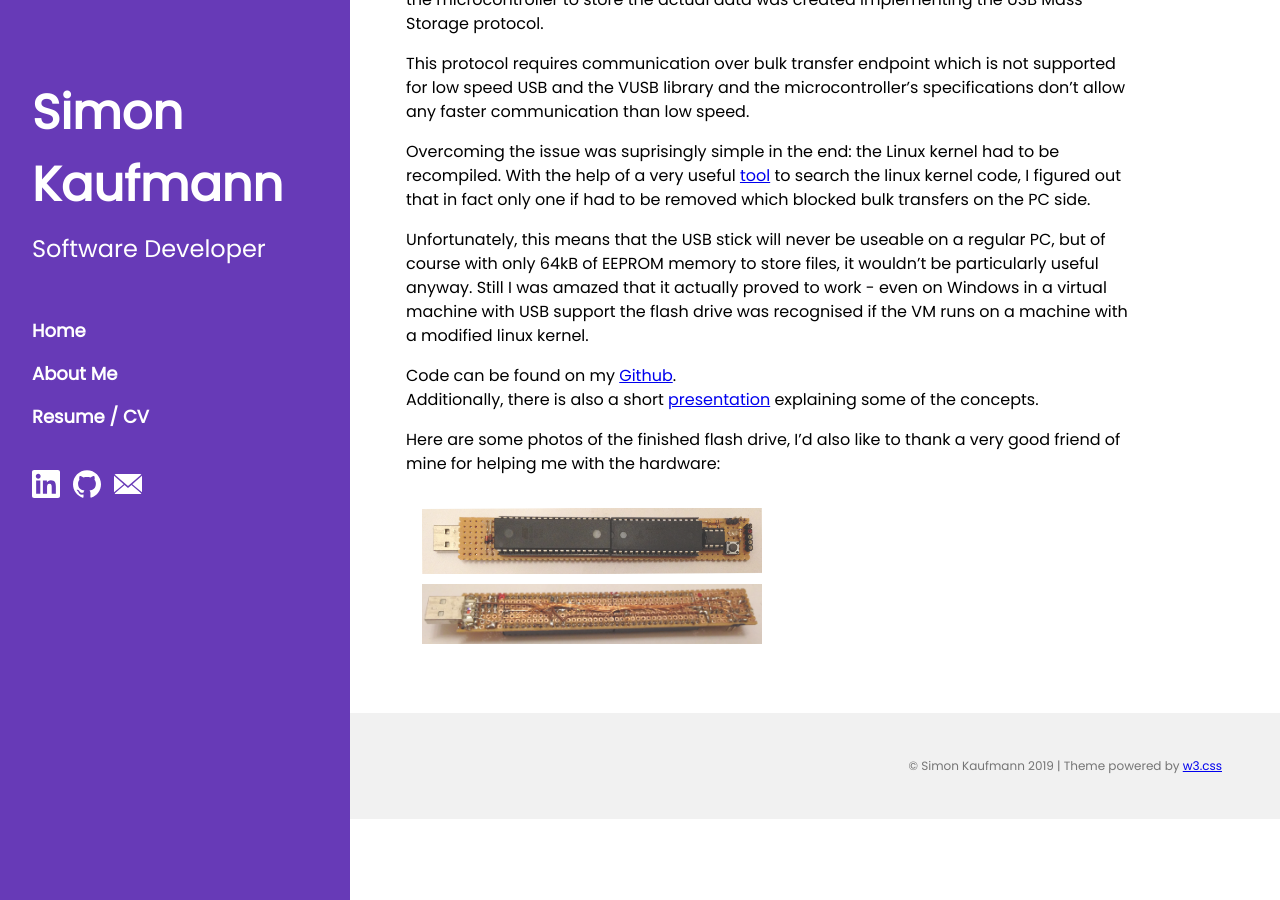
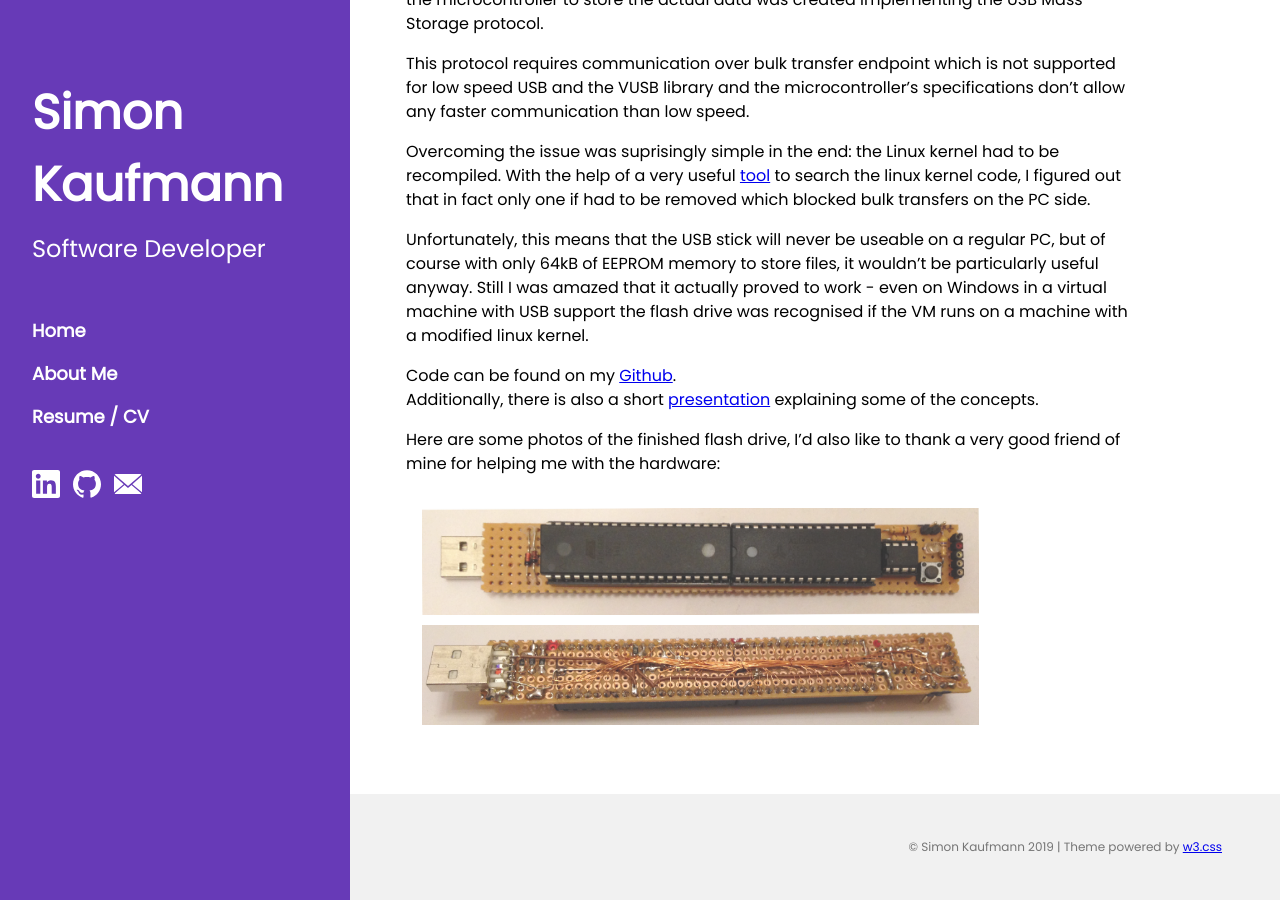
Before and after one commit to simonkaufmann/simonkaufmann.github.io, a Jekyll site: the page built from _posts/2018-01-16-avr-usb.md, in a window 1280 px wide and 900 px high, scrolled down 508 px. Built offline with Jekyll 4.4.1, drawn with Linux system fonts in a browser that asks for light colours.

Commit message:
Made pictures avrusb bigger

```diff
--- a/_posts/2018-01-16-avr-usb.md
+++ b/_posts/2018-01-16-avr-usb.md
@@ -41,8 +41,8 @@ Here are some photos of the finished flash drive, I'd also like to thank a very
 good friend of mine for helping me with the hardware:
 
 <div class="w3-row-padding">
-<div class="w3-half">
-  <img src="/res/avrusb/flash_drive_front.jpg" style="max-width: 100%;" onclick="onClick(this, '/res/avrusb/flash_drive_front.jpg')"/>
-  <img src="/res/avrusb/flash_drive_back.jpg" style="max-width: 100%;" onclick="onClick(this, '/res/avrusb/flash_drive_back.jpg')"/>
+<div class="w3-half" style="width: 100%">
+  <img src="/res/avrusb/flash_drive_front.jpg" style="width: 80%;" onclick="onClick(this, '/res/avrusb/flash_drive_front.jpg')"/>
+  <img src="/res/avrusb/flash_drive_back.jpg" style="width: 80%;" onclick="onClick(this, '/res/avrusb/flash_drive_back.jpg')"/>
 </div>
 </div>
```
